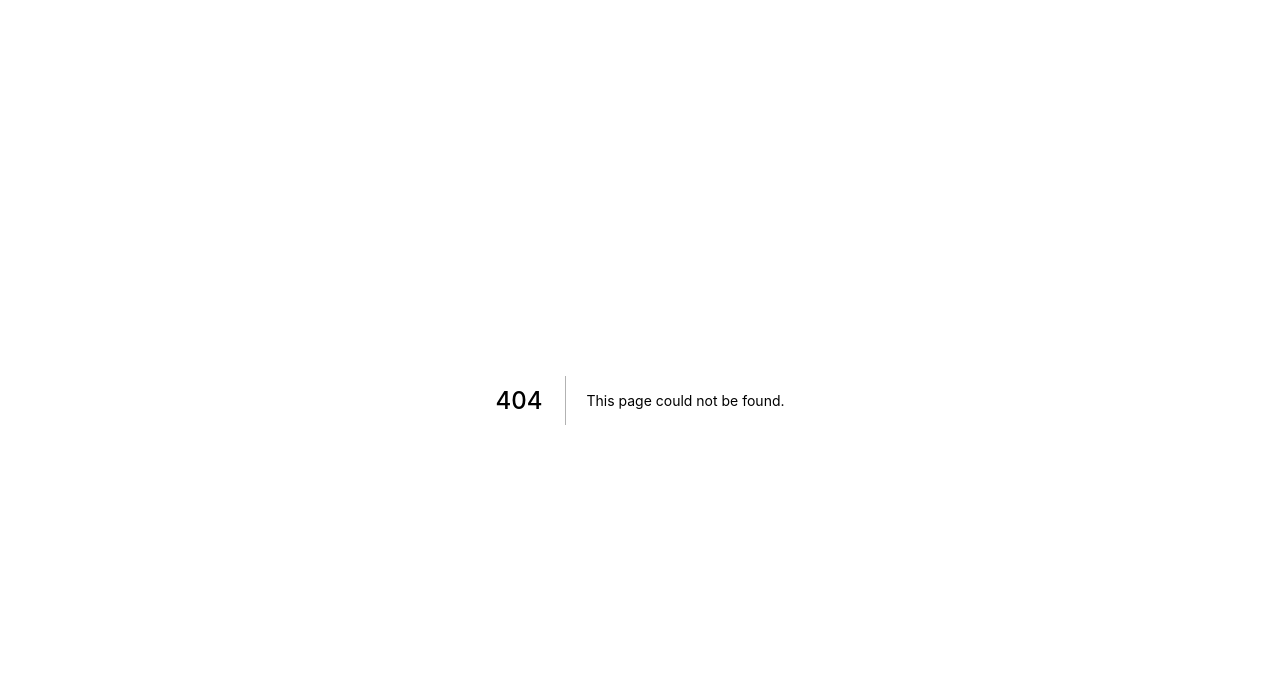
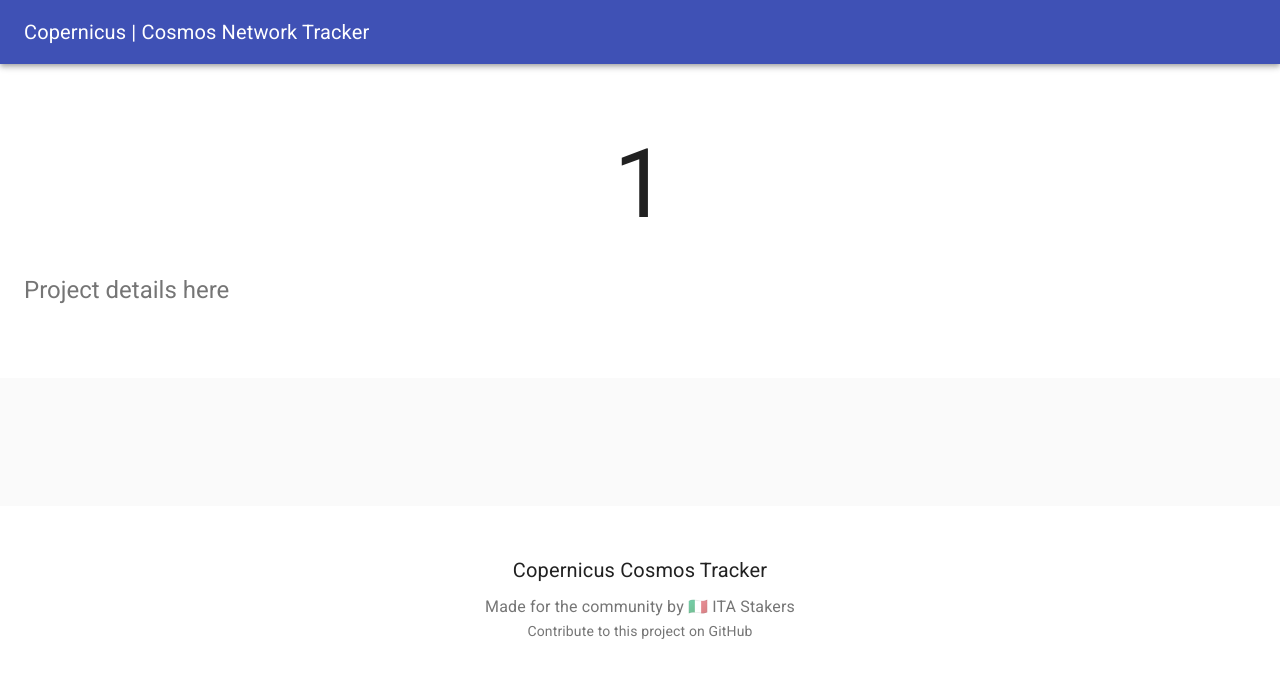
Before and after one commit to itastakers/old_copernicus, a Next.js app: page /testnets/1 in a window 1280 px wide. Before the commit this address had no page. Shown: the top 678 px of the page. Built offline with nearby package versions, Linux system fonts and the light colour scheme; a web font is replaced by a local one.

Commit message:
update testnet to dynamic routes

```diff
--- /dev/null
+++ b/pages/testnets/[project_name]/index.js
@@ -0,0 +1,93 @@
+import {
+  Button,
+  Container,
+  Grid,
+  Typography,
+  Card,
+  CardContent,
+  CardActions,
+  CardMedia,
+} from "@material-ui/core";
+import HeroComponent from "components/hero";
+import MainLayout from "components/layout/main";
+import { makeStyles } from "@material-ui/core/styles";
+import { features } from "copernicus/configuration";
+import { useRouter } from "next/router";
+import projects from "copernicus/projects.json";
+
+const useStyles = makeStyles((theme) => ({
+  icon: {
+    marginRight: theme.spacing(2),
+  },
+  heroContent: {
+    backgroundColor: theme.palette.background.paper,
+    padding: theme.spacing(8, 0, 6),
+  },
+  heroButtons: {
+    marginTop: theme.spacing(4),
+  },
+  cardGrid: {
+    paddingTop: theme.spacing(8),
+    paddingBottom: theme.spacing(8),
+  },
+  card: {
+    height: "100%",
+    display: "flex",
+    flexDirection: "column",
+  },
+  cardMedia: {
+    paddingTop: "56.25%", // 16:9
+  },
+  cardContent: {
+    flexGrow: 1,
+  },
+  footer: {
+    backgroundColor: theme.palette.background.paper,
+    padding: theme.spacing(6),
+  },
+}));
+
+const cards = [1, 2, 3, 4, 5, 6, 7, 8, 9];
+
+export default function Name() {
+  const classes = useStyles();
+
+  const router = useRouter();
+  const { project_name } = router.query;
+
+  const data = projects.find((e) => {
+    return e.project_id === project_name;
+  });
+
+  return (
+    <MainLayout>
+      <HeroComponent>
+        <Container maxWidth="">
+          <Typography
+            component="h1"
+            variant="h1"
+            align="center"
+            color="textPrimary"
+            gutterBottom
+          >
+            {project_name}
+          </Typography>
+          <Typography
+            variant="h5"
+            align="left"
+            color="textSecondary"
+            paragraph
+          >
+            Project details here
+            <pre>{JSON.stringify(data, null, '\t')}</pre>
+          </Typography>
+        </Container>
+      </HeroComponent>
+
+      <Container className={classes.cardGrid} maxWidth="md">
+        {/* End hero unit */}
+
+      </Container>
+    </MainLayout>
+  );
+}
```
Also changed, not shown: pages/testnets/[project_name]/peers.js (added, +91 -0 lines), pages/testnets/index.js (renamed from pages/testnets.js, +27 -6 lines).
